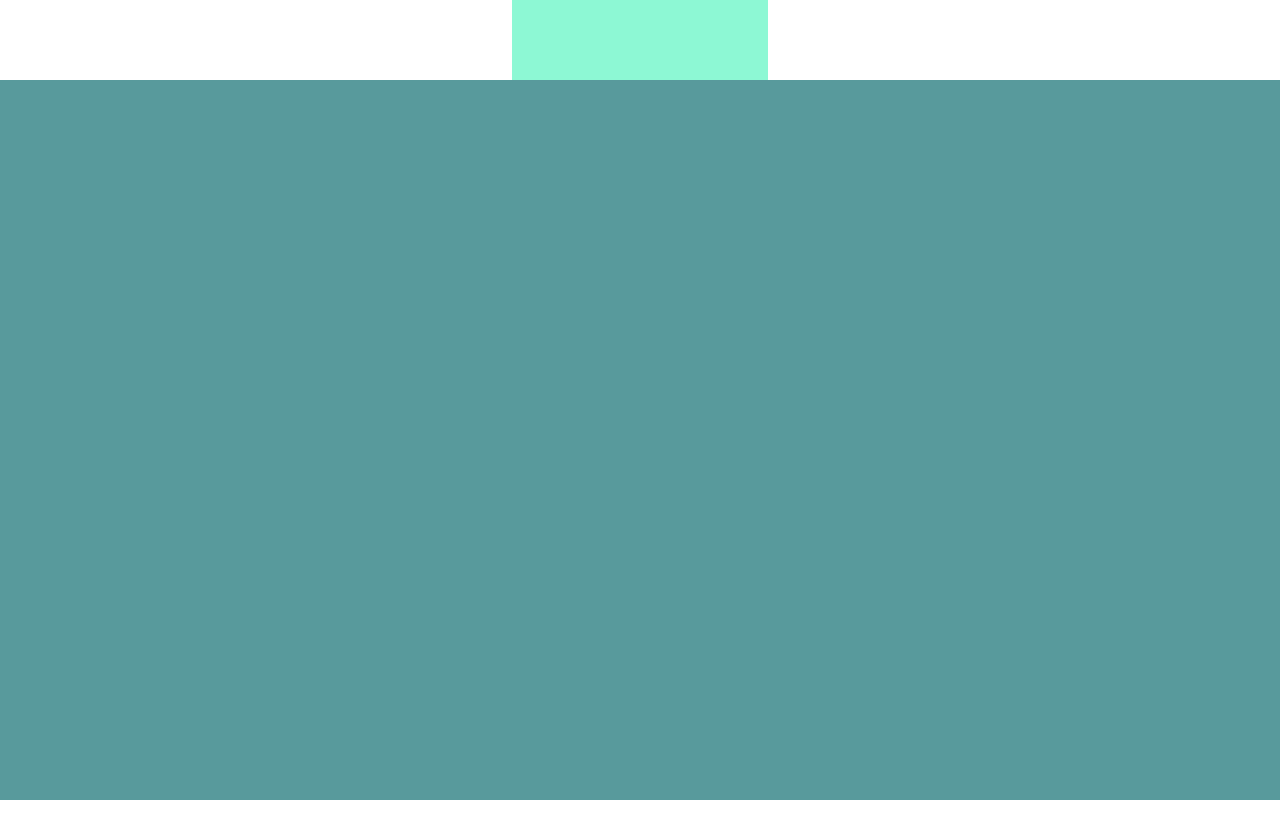
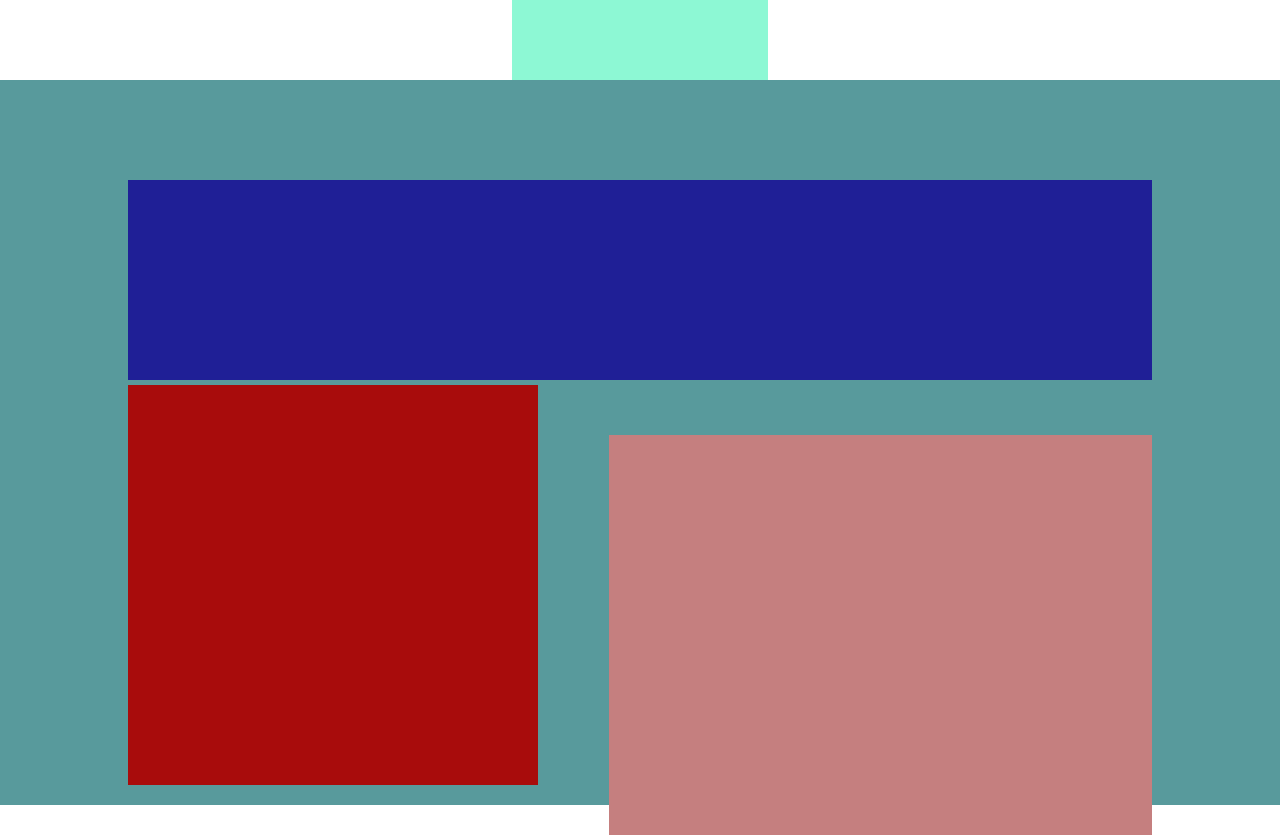
Before and after one commit to AngelaDeP/htmlcss-dropbox, a plain HTML site: page index.html in a window 1280 px wide. Before the commit the page ends 800 px from the top, so only its background shows below. Drawn offline with nearby package versions, Linux system fonts and the light colour scheme.

Commit message:
Aggiunte sezioni jumbotron

```diff
--- a/css/style.css
+++ b/css/style.css
@@ -8,11 +8,24 @@ html {
     font-family: 'Open Sans', sans-serif;
 }
 
+.row::after {
+    content: "";
+    display: table;
+    clear: both;
+}
+
+.container {
+    width: 80%;
+    margin: auto;
+}
+
 header {
     width: 100%;
     height: 80px;
     background-color: rgb(141, 248, 212);
     position: fixed;
+    top: 0;
+    left: 0;
 }
 
 header .nav-left {
@@ -33,6 +46,36 @@ header .nav-right {
 
 #jumbotron {
     width: 100%;
-    height: 800px;
+    /*height: 800px;*/
+    margin-top: 80px;
     background-color: rgb(88, 154, 156);
 }
+
+#jumbotron .container {
+    position: relative;
+}
+
+.container .jumbo-title {
+    width: 100%;
+    height: 200px;
+    display: inline-block;
+    margin-top: 100px;
+    background-color: rgb(31, 31, 150);
+}
+
+.container .jumbo-paragraph {
+    float: left;
+    width: 40%;
+    height: 400px;
+    background-color: rgb(168, 12, 12);
+    margin-bottom: 20px;
+}
+
+.container .jumbo-img {
+    position: absolute;
+    width: 53%;
+    height: 400px;;
+    right: 0;
+    bottom: -30px;
+    background-color: rgb(197, 127, 127);
+}
--- a/index.html
+++ b/index.html
@@ -14,21 +14,35 @@
 <body>
 
     <header>
+        <div class="row">
+            <div class="nav-left">
 
-        <div class="nav-left">
+            </div>
 
+            <div class="nav-right">
+
+            </div>
         </div>
-
-        <div class="nav-right">
-
-        </div>
-
     </header>
 
     <section id="jumbotron">
 
+        <div class="container row">
+
+            <div class="jumbo-title">
+                <h1></h1>
+            </div>
+
+            <div class="jumbo-paragraph">
+                <h1></h1>
+            </div>
+
+           <div class="jumbo-img">
+                <h1></h1>
+            </div>
 
 
+        </div>
     </section>
 
 </body>
```
